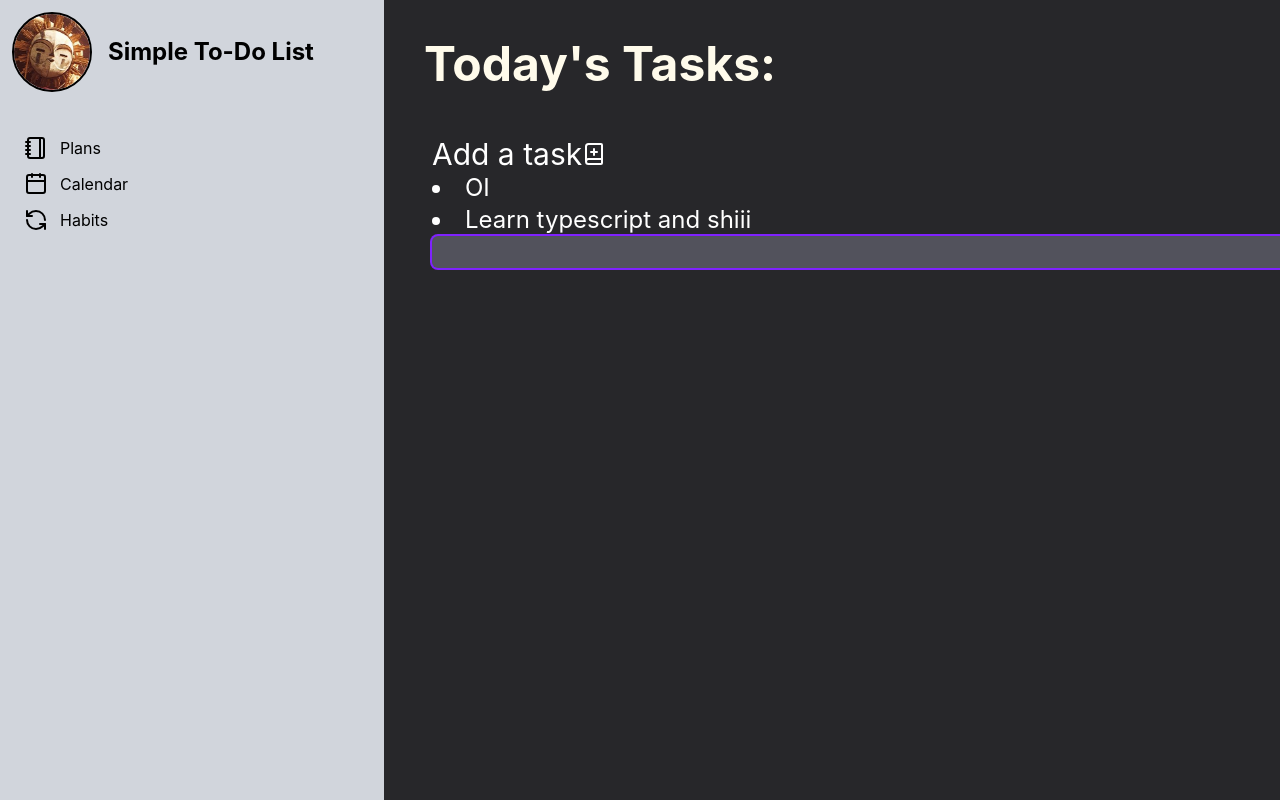
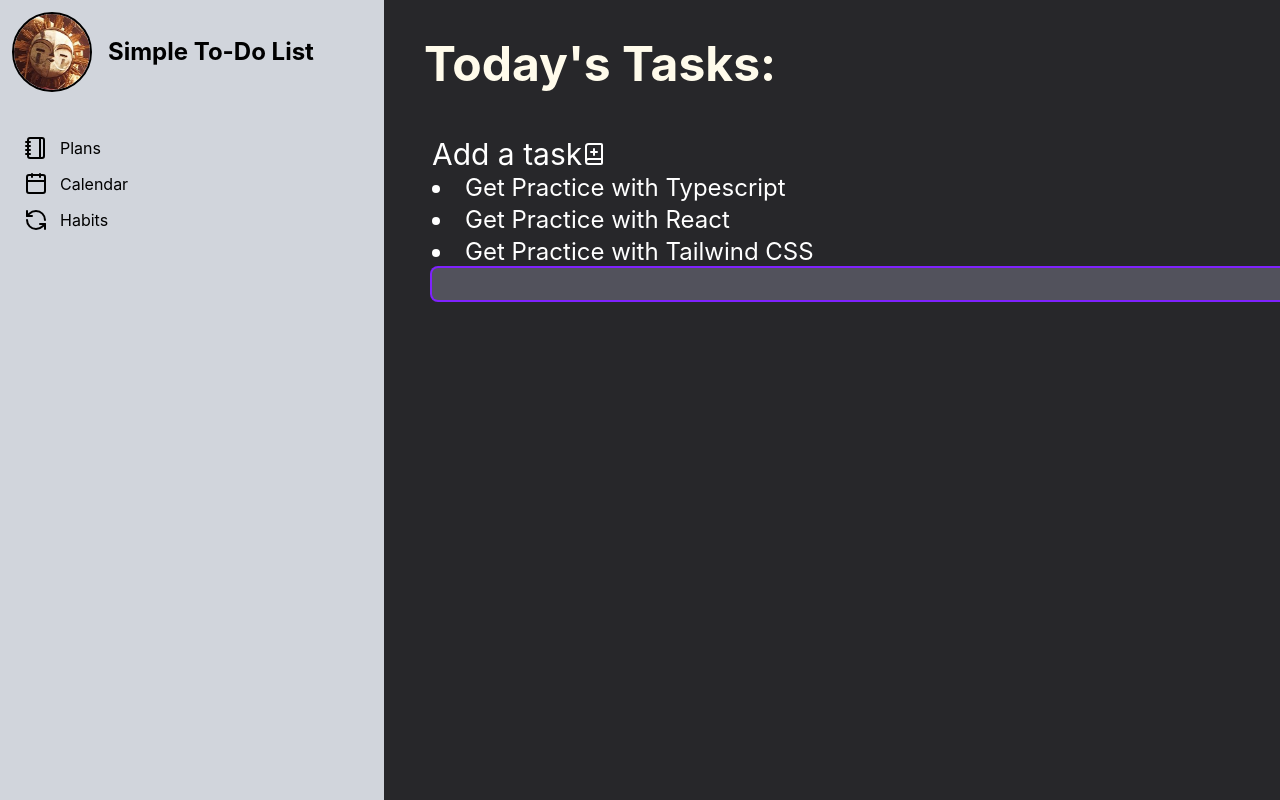
Before and after one commit to BrackListed/Simple-To-Do-List, a React (Vite) app: page / in a window 1280 px wide. Shown: the top 800 px of the page. Built offline with nearby package versions, Linux system fonts and the light colour scheme.

Commit message:
Made an array that contains tasks and the website renders the tasks from this array

```diff
--- a/src/App.tsx
+++ b/src/App.tsx
@@ -1,6 +1,6 @@
 
 import { Left } from "./assets/Left";
-import { BookPlus } from "lucide-react";
+import { Taskcontainer } from "./assets/Taskcontainer";
 export default function App(){
   return (
     <div className="flex gap-2-">
@@ -10,8 +10,6 @@ export default function App(){
   )
 }
 
-let tasks:string[] = []
-let addTask = document.getElementById('add-task')
 
 function Main() {
   return(
@@ -21,18 +19,3 @@ function Main() {
     </div>
   )
 }
-
-function Taskcontainer(){
-  return(
-    <div className= "flex flex-col p-2 w-2xl h-auto gap-2 rounded-2xl text-white" id = "add-task">
-      <form>
-        <div className="flex text-3xl items-center transition-transform hover:bg-zinc-600 cursor-pointer rounded-2xl w-fit hover:scale-110 hover:p-2 ">Add a task <BookPlus/></div>
-        <ul className="list-disc list-inside text-2xl">
-          <li>OI</li>
-          <li>Learn typescript and shiii</li>
-          <input className= "w-5xl bg-zinc-600 rounded-md outline-none focus-visible: ring-2 focus-visible: ring-violet-600"></input>
-        </ul>
-      </form>
-    </div>
-  )
-}
--- a/src/assets/Panels.tsx
+++ b/src/assets/Panels.tsx
@@ -2,17 +2,17 @@ import {Notebook, Calendar, RefreshCcw} from 'lucide-react';
 export function Panels(){
   return(
     <div className="flex flex-col gap-3 p-3">
-      <div className="flex gap-3 transition-transform hover:bg-gray-200 hover:scale-105 rounded-2xl">
+      <div className="flex gap-3 transition-transform hover:bg-gray-200 hover:scale-110 rounded-md hover: cursor-pointer">
         <Notebook/>
         <a href = "" target = "_blank" rel = "noreferrer noopener">Plans</a>
       </div>
 
-      <div className="flex gap-3 transition-transform hover:bg-gray-200 hover:scale-105">
+      <div className="flex gap-3 transition-transform hover:bg-gray-200 hover:scale-110 rounded-md hover:cursor-pointer">
         <Calendar/>
         <a href = "" target = "_blank" rel = "noreferrer noopener">Calendar</a>
       </div>
 
-      <div className="flex gap-3 transition-transform hover:bg-gray-200 hover:scale-105 rounded-2xl" >
+      <div className="flex gap-3 transition-transform hover:bg-gray-200 hover:scale-110 rounded-md hover:cursor-pointer" >
         <RefreshCcw/>
         <a href = "" target = "_blank" rel = "noreferrer noopener">Habits</a>
       </div>
--- /dev/null
+++ b/src/assets/Taskcontainer.tsx
@@ -0,0 +1,25 @@
+import { BookPlus } from "lucide-react"
+
+let tasks = [
+    {id: 1, name: "Get Practice with Typescript"},
+    {id: 2, name: "Get Practice with React"},
+    {id: 3, name: "Get Practice with Tailwind CSS"},
+]
+
+
+export function Taskcontainer(){
+  return(
+    <div className= "flex flex-col p-2 w-2xl h-auto gap-2 rounded-2xl text-white" id = "add-task">
+      <form>
+        <div className="flex text-3xl items-center transition-transform hover:bg-zinc-600 cursor-pointer rounded-2xl w-fit hover:scale-110 hover:p-2 ">Add a task <BookPlus/></div>
+        <ul className="list-disc list-inside text-2xl">
+            {tasks.map((task) => (
+                <li>{task.name}</li>
+            ))}
+            <input className= "w-5xl bg-zinc-600 rounded-md outline-none focus-visible: ring-2 focus-visible: ring-violet-600"></input>
+        </ul>
+
+      </form>
+    </div>
+  )
+}
```
